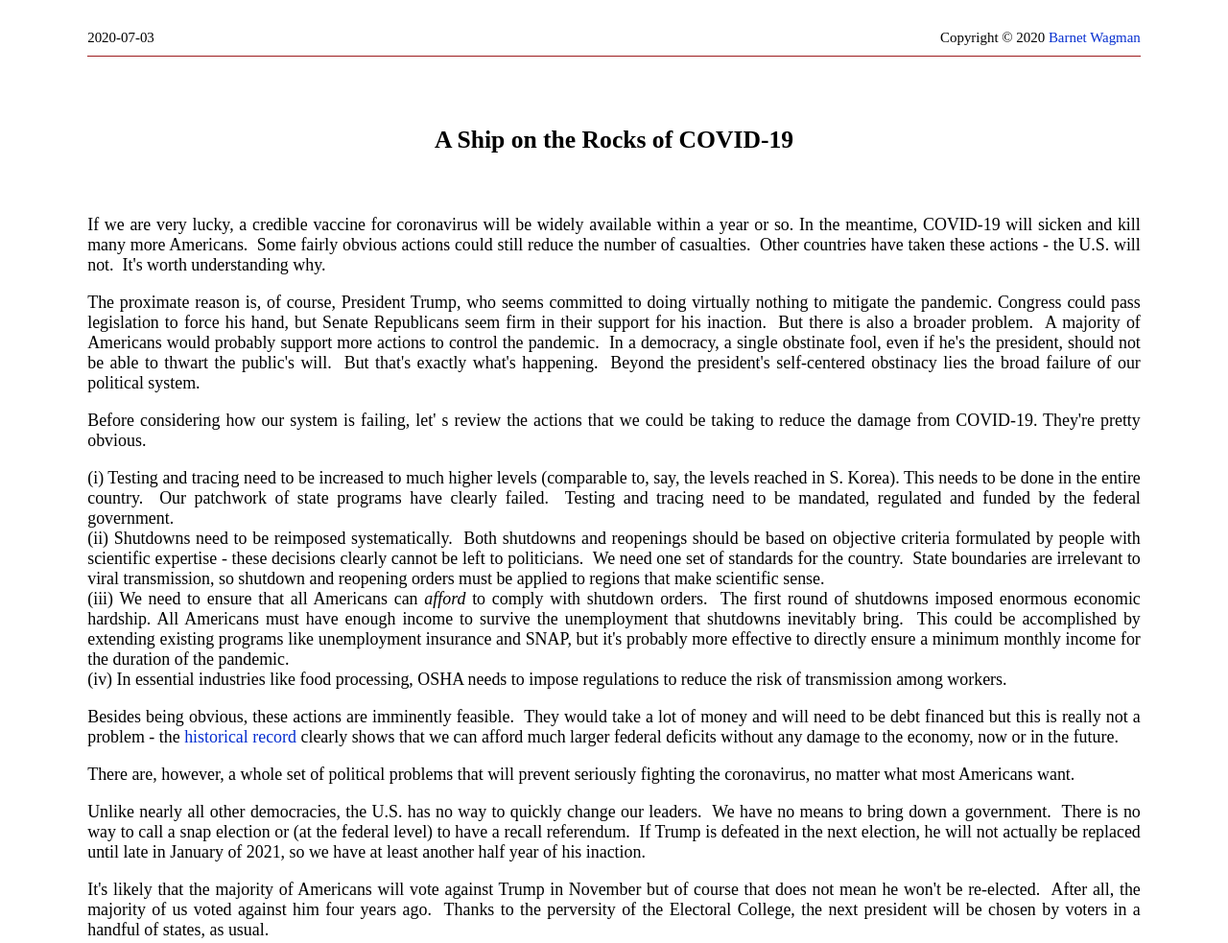
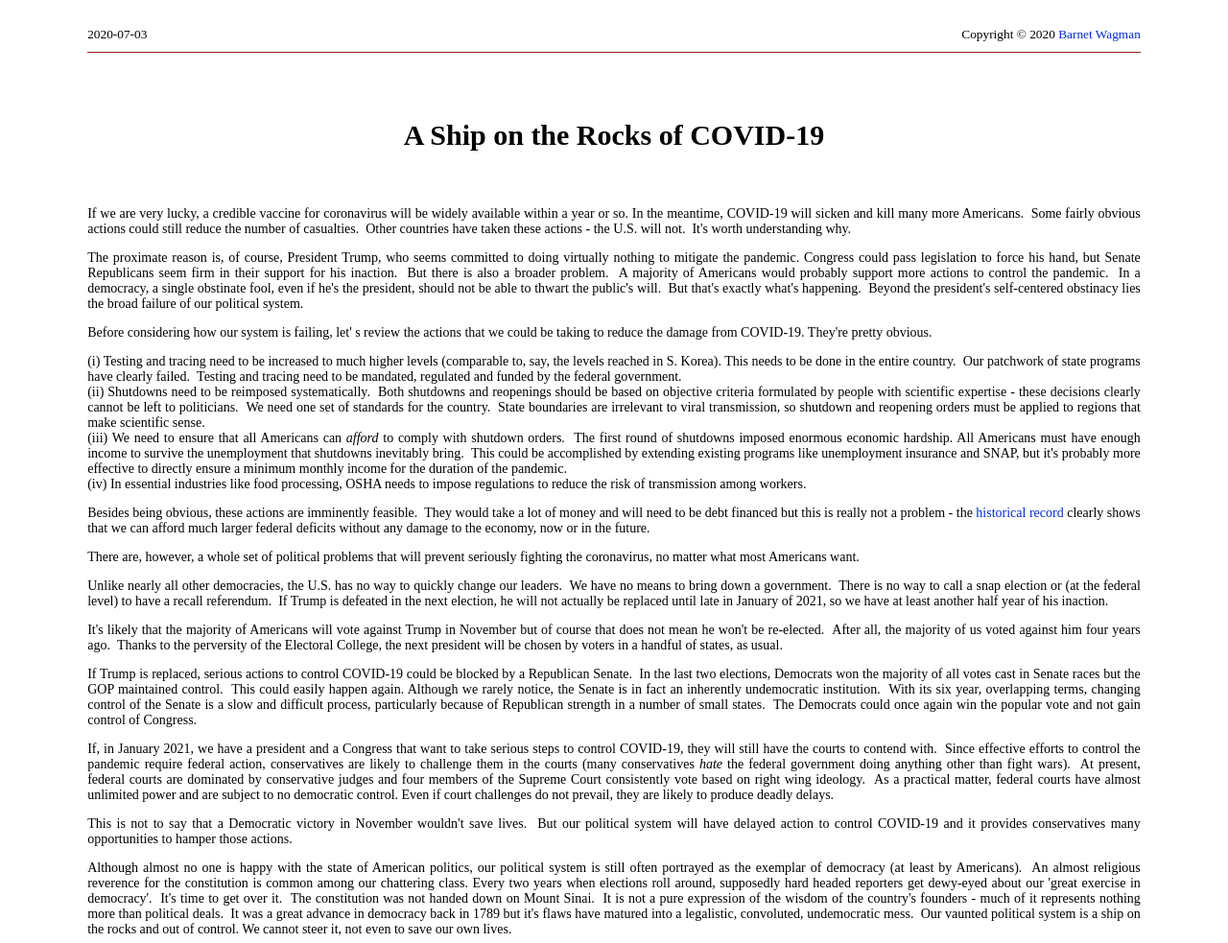
Before and after one commit to bdwagman/bdwagman.github.io, a plain HTML site: page A_Ship_on_the_Rocks_of_COVID-19.html in a window 1280 px wide. Shown: the top 983 px of the page at 96% size. Drawn offline with Linux system fonts and the light colour scheme.

Commit message:
Changed font-size in bw.css to em from vw

```diff
--- a/A_Ship_on_the_Rocks_of_COVID-19.html
+++ b/A_Ship_on_the_Rocks_of_COVID-19.html
@@ -1,4 +1,4 @@
-<!DOCTYPE html>
+<!DOCTYPE html PUBLIC "-//W3C//DTD HTML 4.01 Transitional//EN">
 <html>
   <head>
     <meta http-equiv="content-type" content="text/html; charset=UTF-8">
@@ -13,19 +13,19 @@
             Wagman</a></small></span> <br>
       <hr size="1" color="#9d1d1e"> <br>
       <br>
-      <h2 style="   text-align: center;"> </h2>
-      <div style="text-align: center;">
-        <h2>A Ship on the Rocks of COVID-19</h2>
-      </div>
-      <div style="text-align: justify;"><br>
-      </div>
-      <div style="text-align: justify;"><br>
+      <h2 align="center">
+
+        A Ship on the Rocks of COVID-19</h2>
+
+      <br>
+      <p>
         If we are very lucky, a credible vaccine for coronavirus will be widely
         available within a year or so. In the meantime, COVID-19 will sicken and
         kill many more Americans. &nbsp;Some fairly obvious actions could still
         reduce the number of casualties. &nbsp;Other countries have taken these
-        actions - the U.S. will not. &nbsp;It's worth understanding why. </div>
-      <p style="text-align: justify;"> The proximate reason is, of course,
+        actions - the U.S. will not. &nbsp;It's worth understanding why. </p>
+
+      <p> The proximate reason is, of course,
         President Trump, who seems committed to doing virtually nothing to
         mitigate the pandemic. Congress could pass legislation to force his
         hand, but Senate Republicans seem firm in their support for his
@@ -35,10 +35,11 @@
         president, should not be able to thwart the public's will. &nbsp;But
         that's exactly what's happening. &nbsp;Beyond the president's
         self-centered obstinacy lies the broad failure of our political system.</p>
-      <p style="text-align: justify;"> Before considering how our system is
+
+      <p> Before considering how our system is
         failing, let' s review the actions that we could be taking to reduce the
         damage from COVID-19. They're pretty obvious.</p>
-      <p style="text-align: justify;"> (i) Testing and tracing need to be
+      <p> (i) Testing and tracing need to be
         increased to much higher levels (comparable to, say, the levels reached
         in S. Korea). This needs to be done in the entire country. &nbsp;Our
         patchwork of state programs have clearly failed. &nbsp;Testing and
@@ -61,28 +62,28 @@
         (iv) In essential industries like food processing, OSHA needs to impose<span
           class="c1">&nbsp;regulations to reduce the risk of transmission among
           workers.</span></p>
-      <p style="text-align: justify;"> Besides being obvious, these actions are
+      <p> Besides being obvious, these actions are
         imminently feasible. &nbsp;They would take a lot of money and will need
         to be debt financed but this is really not a problem - the <a href="A_More_Equitable_Shutdown.html">historical
           record</a> clearly shows that we can afford much larger federal
         deficits without any damage to the economy, now or in the future.</p>
-      <p style="text-align: justify;"> There are, however, a whole set of
+      <p> There are, however, a whole set of
         political problems that will prevent seriously fighting the coronavirus,
         no matter what most Americans want.</p>
-      <p style="text-align: justify;"> Unlike nearly all other democracies, the
+      <p> Unlike nearly all other democracies, the
         U.S. has no way to quickly change our leaders. &nbsp;We have no means to
         bring down a government. &nbsp;There is no way to call a snap election
         or (at the federal level) to have a recall referendum. &nbsp;If Trump is
         defeated in the next election, he will not actually be replaced until
         late in January of 2021, so we have at least another half year of his
         inaction.</p>
-      <p style="text-align: justify;"> It's likely that the majority of
+      <p> It's likely that the majority of
         Americans will vote against Trump in November but of course that does
         not mean he won't be re-elected. &nbsp;After all, the majority of us
         voted against him four years ago. &nbsp;Thanks to the perversity of the
         Electoral College, the next president will be chosen by voters in a
         handful of states, as usual.</p>
-      <p style="text-align: justify;"> If Trump is replaced, serious actions to
+      <p> If Trump is replaced, serious actions to
         control COVID-19 could be blocked by a Republican Senate. &nbsp;In the
         last two elections, Democrats won the majority of all votes cast in
         Senate races but the GOP maintained control. &nbsp;This could easily
@@ -92,7 +93,7 @@
         difficult process, particularly because of Republican strength in a
         number of small states. &nbsp;The Democrats could once again win the
         popular vote and not gain control of Congress.</p>
-      <p style="text-align: justify;"> If, in January 2021, we have a president
+      <p> If, in January 2021, we have a president
         and a Congress that want to take serious steps to control COVID-19, they
         will still have the courts to contend with. &nbsp;Since effective
         efforts to control the pandemic require federal action, conservatives
@@ -103,11 +104,11 @@
         ideology. &nbsp;As a practical matter, federal courts have almost
         unlimited power and are subject to no democratic control. Even if court
         challenges do not prevail, they are likely to produce deadly delays.</p>
-      <p style="text-align: justify;"> This is not to say that a Democratic
+      <p> This is not to say that a Democratic
         victory in November wouldn't save lives. &nbsp;But our political system
         will have delayed action to control COVID-19 and it provides
         conservatives many opportunities to hamper those actions.</p>
-      <p style="text-align: justify;"> Although almost no one is happy with the
+      <p> Although almost no one is happy with the
         state of American politics, our political system is still often
         portrayed as the exemplar of democracy (at least by Americans). &nbsp;An
         almost religious reverence for the constitution is common among our
@@ -121,8 +122,8 @@
         undemocratic mess. &nbsp;Our vaunted political system is a ship on the
         rocks and out of control. We cannot steer it, not even to save our own
         lives.</p>
-      <p style="text-align: justify;"><br>
-      </p>
+      <br>
+      <br>
       <h2 style="   text-align: center;"></h2>
       <hr size="1" color="#9d1d1e"> <span class="left"><small> <a href="mailto:bdworg@gmail.com?subject=A%20Ship%20on%20the%20Rocks">Comments?</a>
           &nbsp; &nbsp; <a href="home.html">home</a> &nbsp; &nbsp; </small></span>
--- a/bw.css
+++ b/bw.css
@@ -1,18 +1,23 @@
-html {
-    font-size: 1.4vw;
-}
+/* html { font-size: 1.4vw; } */
 
 h1 {
-    font-size:2.75vw;
+    font-size: 2.5em; /* 40px/16=2.5em */ /* font-size:2.75vw; */
 }
 
 h2 {
-    font-size:2.0vw;
+    font-size: 1.875em; /* 30px/16=1.875em */ /* font-size:2.0vw; */
 }
 
 h3 {
-    font-size:1.7vw;
+    font-size: 1.25em; /* 20px/16=1.25em */
 }
+
+p {
+    font-size: 0.875em; /* 14px/16=0.875em */
+}
+
+/* font-size:1.7vw; */
+
 
 #content {
 	background-color: white;
```
Also changed, not shown: Fortunas_Choice.html (+22 -13 lines).
